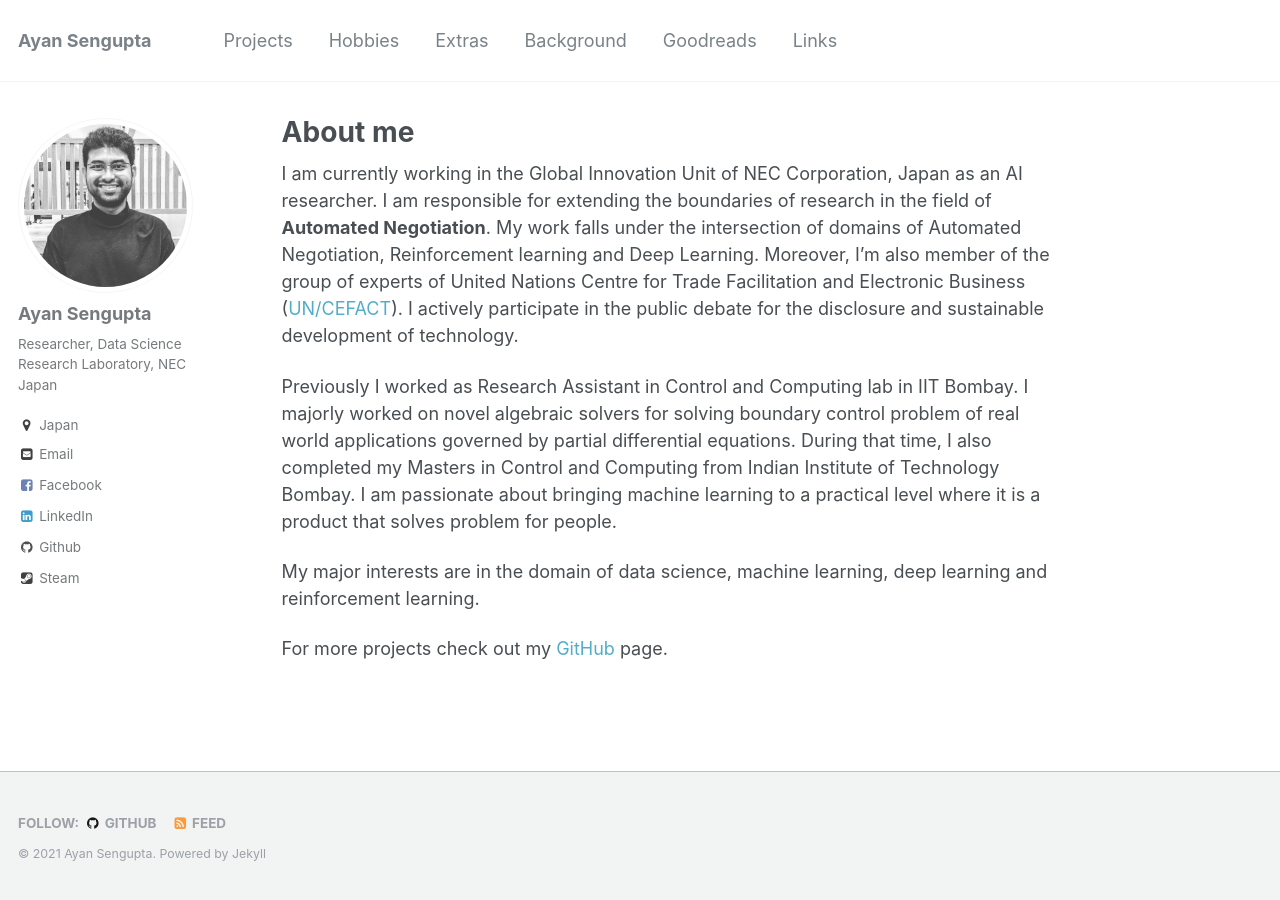
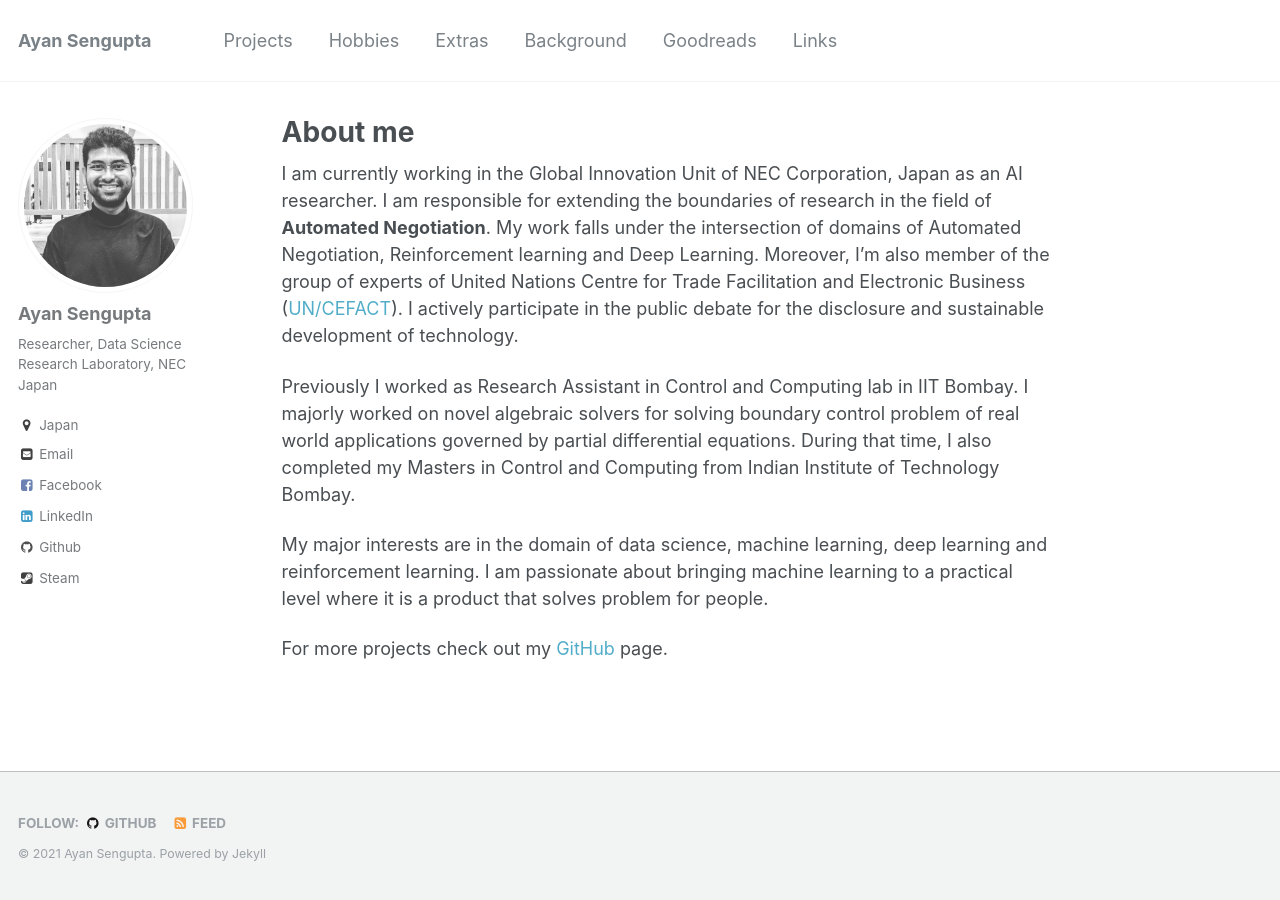
Before and after one commit to ayansengupta17/ayansengupta17.github.io, a Jekyll site: the page built from _pages/about.md, in a window 1280 px wide. Built offline with Jekyll 4.4.1, drawn with Linux system fonts in a browser that asks for light colours.

```diff
--- a/_pages/about.md
+++ b/_pages/about.md
@@ -15,12 +15,12 @@ I actively participate in the public debate for the disclosure and sustainable d
 Previously I worked as Research Assistant in Control and Computing lab in IIT Bombay.
 I majorly worked on novel algebraic solvers for solving boundary control problem of real
 world applications governed by partial differential equations. During that time, I also
- completed my Masters in Control and Computing from Indian Institute of Technology Bombay. I am
+ completed my Masters in Control and Computing from Indian Institute of Technology Bombay.
+
+My major interests are in the domain of data science, machine
+learning, deep learning and reinforcement learning.  I am
 passionate about bringing machine learning to a practical level where it is
 a product that solves problem for people.
 
-My major interests are in the domain of data science, machine
-learning, deep learning and reinforcement learning.
-
 For more projects check out my
 [GitHub]("https://github.com/ayansengupta17/") page.
```
